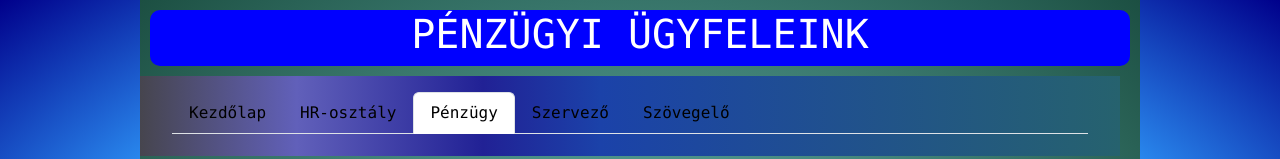
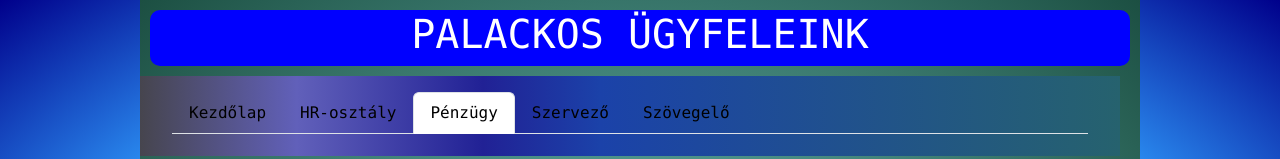
Before and after one commit to folyamatban/penzugy, a plain HTML site: page index.html in a window 1280 px wide. Shown: the top 159 px of the page. Drawn offline with nearby package versions, Linux system fonts and the light colour scheme.

Commit message:
Update index.html

```diff
--- a/index.html
+++ b/index.html
@@ -12,7 +12,7 @@
   <body>
     <main>
       <header>
-        <h1>PÉNZÜGYI ÜGYFELEINK</h1>
+        <h1>palackos ügyfeleink</h1>
       </header>
       <nav class="menu">
         <div class="container mt-3">
```
